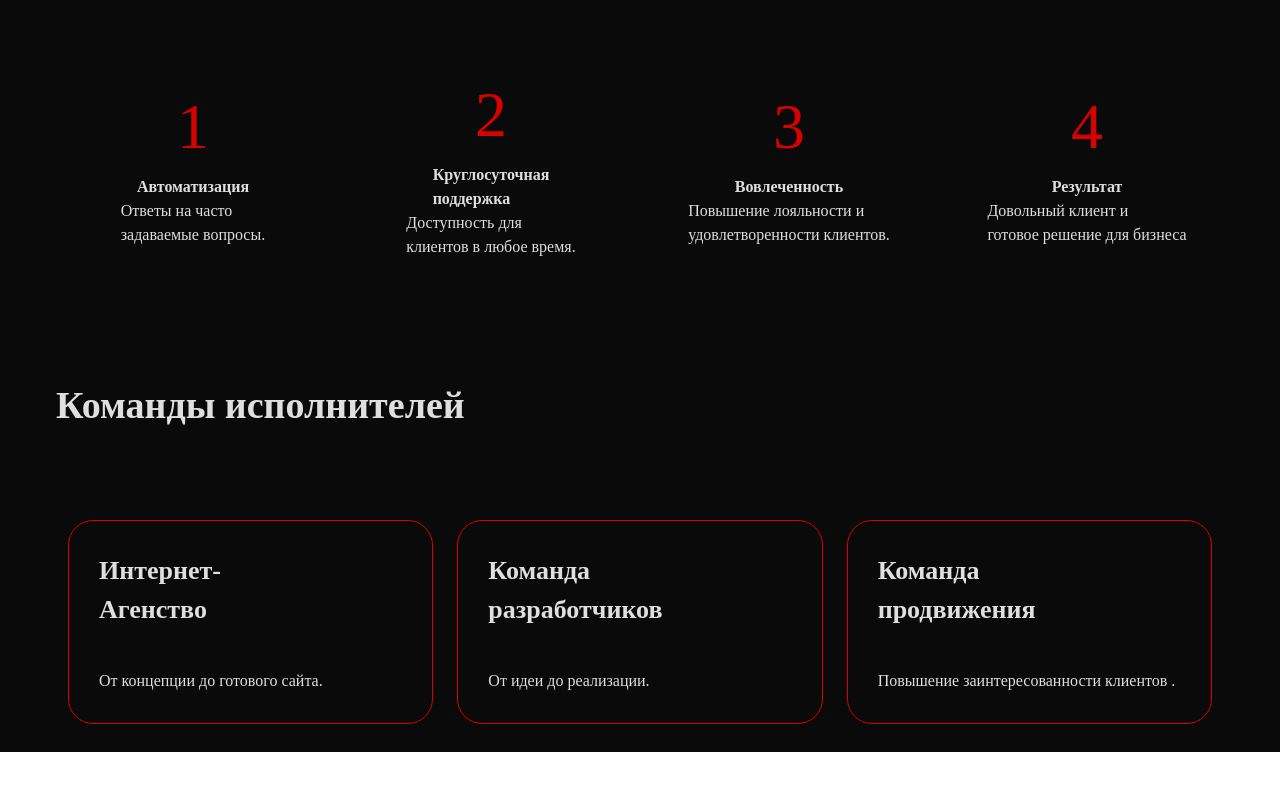
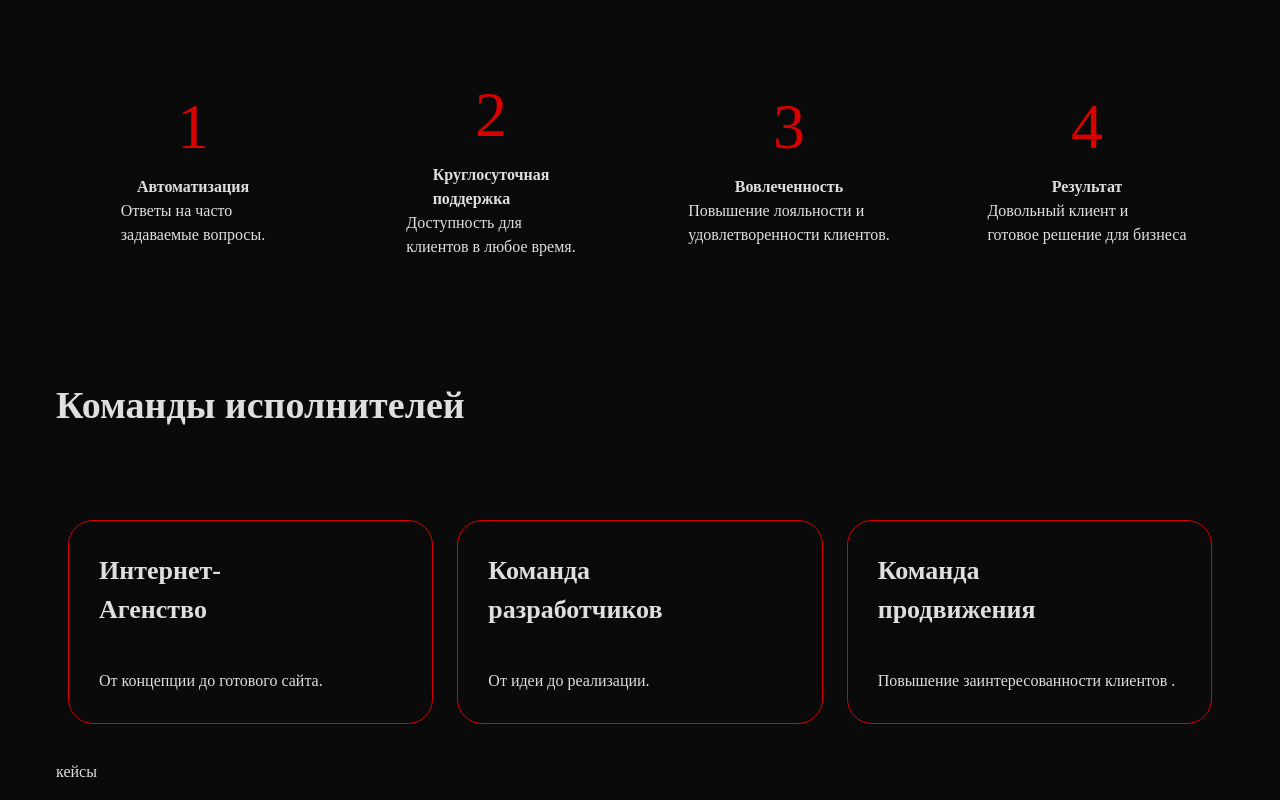
Before and after one commit to Jet-Green/firetechno-landing, a Nuxt app: page / in a window 1280 px wide. Shown: the part 2993-3793 px from the top of the page. Before the commit the page ends 3745 px from the top, so only its background shows below. Built offline with nearby package versions, Linux system fonts and the light colour scheme.

Commit message:
add cases

```diff
--- /dev/null
+++ b/components/Landing/Cases.vue
@@ -0,0 +1,6 @@
+<script setup></script>
+<template>
+  кейсы
+</template>
+<style scoped lang="scss">
+</style>
--- a/pages/index.vue
+++ b/pages/index.vue
@@ -23,6 +23,9 @@
       <v-col cols="12" xl="11">
         <LandingOurTeams />
       </v-col>
+      <v-col cols="12" xl="11">
+        <LandingCases />
+      </v-col>
     </v-row>
   </v-container>
 </template>
```
